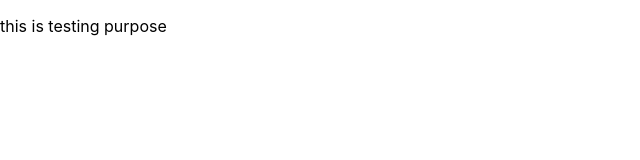
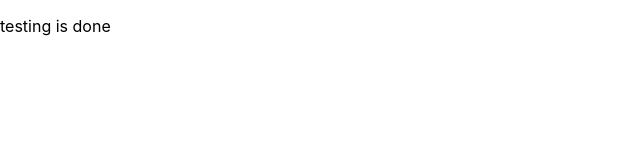
Before and after one commit to agakhansr/new-app1, a React (Create React App) app: page / in a window 1280 px wide. Shown: the top 160 px of the page, without its empty margins (0-640 px from the left). Built offline with nearby package versions, Linux system fonts and the light colour scheme.

Commit message:
testing isdone

```diff
--- a/src/App.js
+++ b/src/App.js
@@ -3,9 +3,7 @@ import React from "react";
 export default function App() {
   return (
     <div>
-      <p>this is testing purpose</p>
+      <p>testing is done</p>
     </div>
   );
 }
-//salamsalmsa[]\
-//asklasklsak
```
